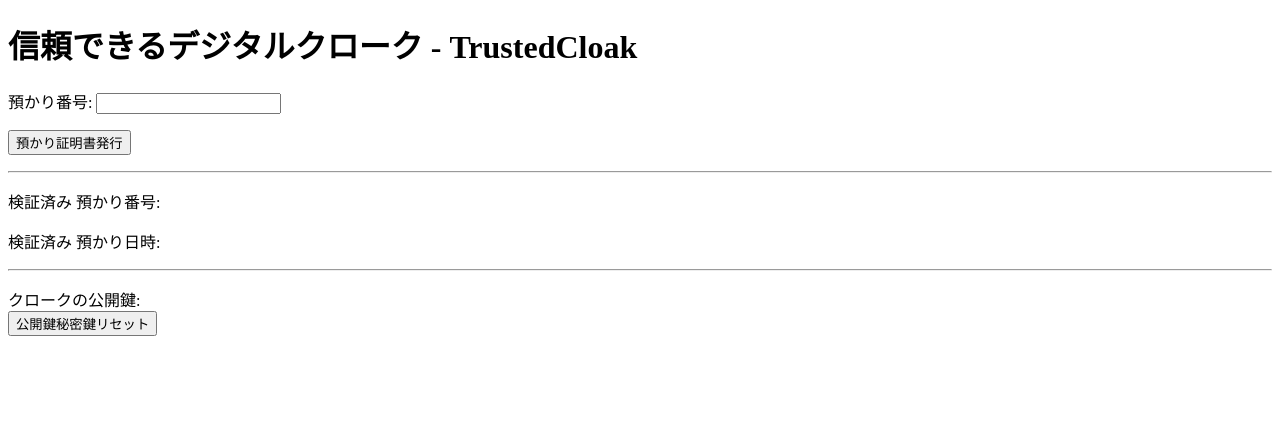
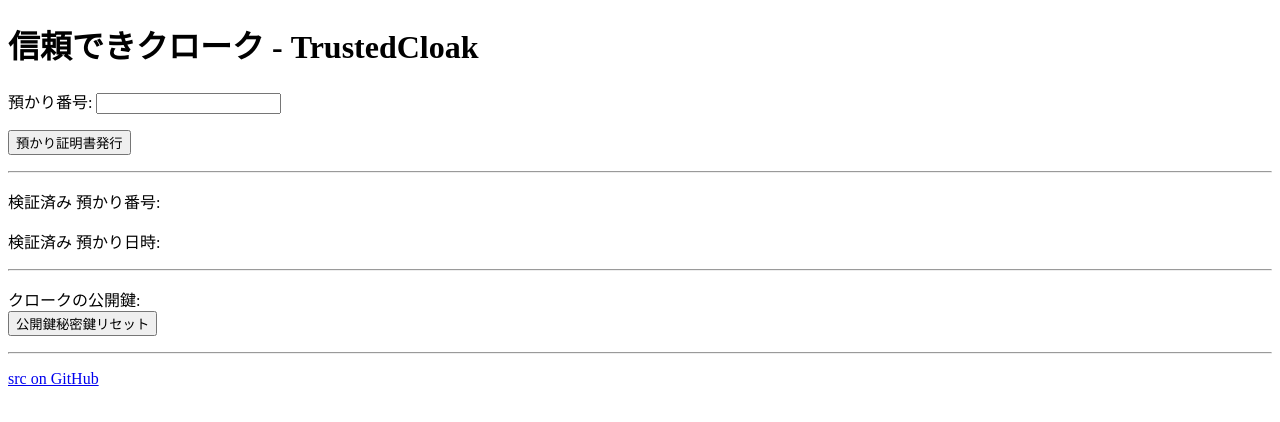
Before and after one commit to code4fukui/TrustedCloak, a plain HTML site: page index.html in a window 1280 px wide. Drawn offline with Linux system fonts and the light colour scheme.

Commit message:
fix title

```diff
--- a/index.html
+++ b/index.html
@@ -1,7 +1,7 @@
 <!DOCTYPE html><html><head><meta charset="utf-8"><meta name="viewport" content="width=device-width"><link rel="icon" href="data:">
-<title>信頼できるデジタルクローク - TrustedCloak</title>
+<title>信頼できるクローク - TrustedCloak</title>
 </head><body>
-<h1>信頼できるデジタルクローク - TrustedCloak</h1>
+<h1>信頼できクローク - TrustedCloak</h1>
 
 <script type="module" src="https://code4fukui.github.io/qr-code-reader/qr-code-reader.js"></script>
 
@@ -15,6 +15,8 @@
   <qr-code-reader id=qrreader></qr-code-reader>
   <hr>
   <div>クロークの公開鍵: <div id=pubkey></div><button id=btnreset>公開鍵秘密鍵リセット</button></div>
+  <hr>
+  <a href=https://github.com/code4fukui/TrustedCloak>src on GitHub</a><br>
 </main>
 
 <style>
```
Also changed, not shown: qr.html (+1 -1 lines).
